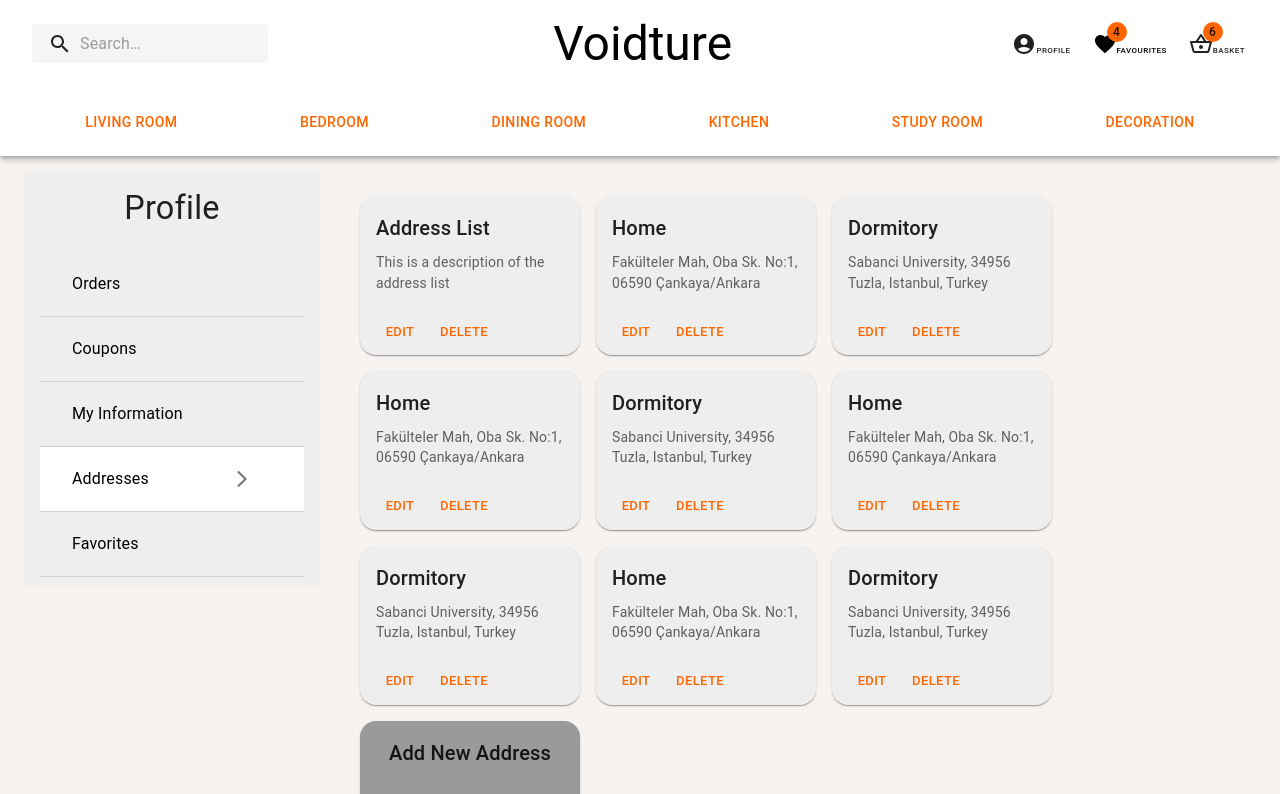
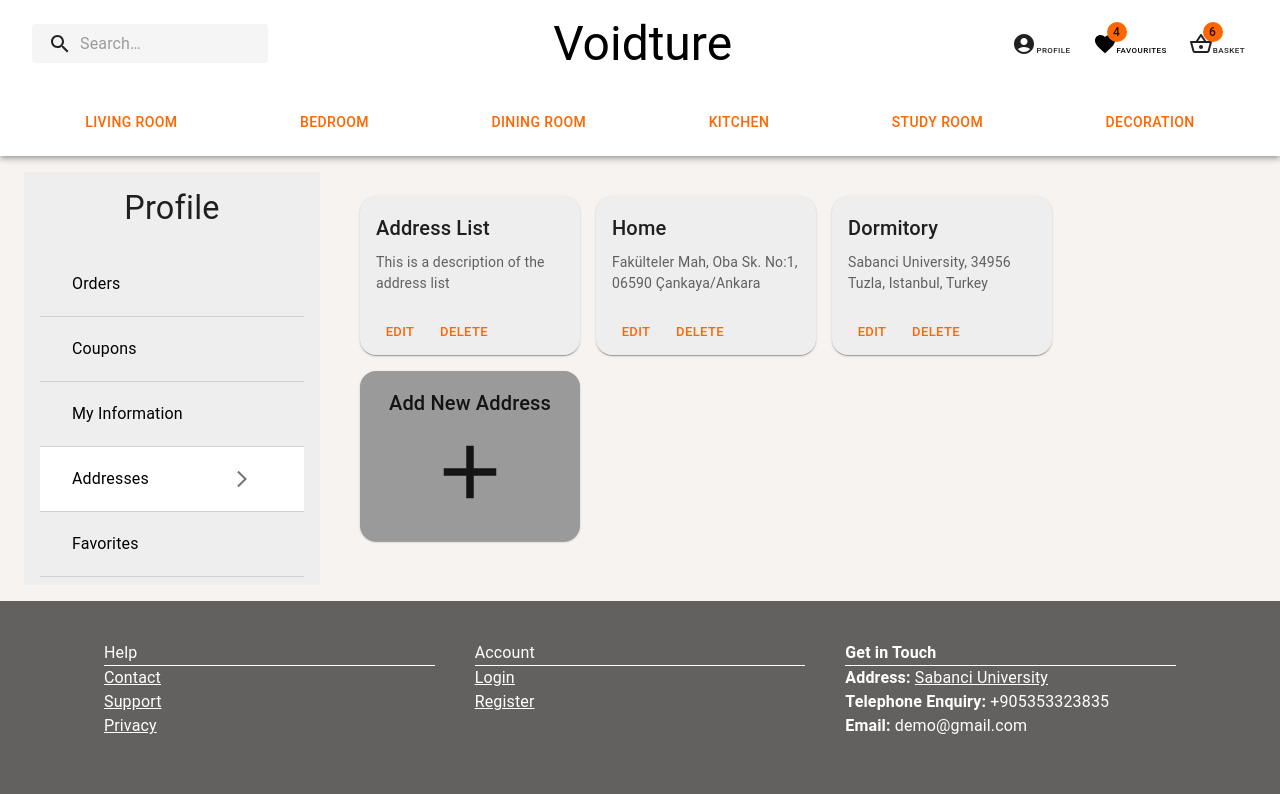
Before and after one commit to rebahozkoc/Ecommerce_Platform, a React (Create React App) app in the folder my-app/: page /update-address in a window 1280 px wide. Shown: the top 794 px of the page. Built offline with nearby package versions, Linux system fonts and the light colour scheme.

Commit message:
updateAddress page is done

```diff
--- a/my-app/src/components/account/updateAddressPage.js
+++ b/my-app/src/components/account/updateAddressPage.js
@@ -14,22 +14,28 @@ import AddressListAddNew from "../payment/addressList/addressListAddNew";
 
 const UpdateAddressPage = () => {
   const addressList = [
-    ["Address List", "This is a description of the address list"],
-    ["Home", "Fakülteler Mah, Oba Sk. No:1, 06590 Çankaya/Ankara"],
-    ["Dormitory", "Sabanci University, 34956 Tuzla, Istanbul, Turkey"],
-    ["Home", "Fakülteler Mah, Oba Sk. No:1, 06590 Çankaya/Ankara"],
-    ["Dormitory", "Sabanci University, 34956 Tuzla, Istanbul, Turkey"],
-    ["Home", "Fakülteler Mah, Oba Sk. No:1, 06590 Çankaya/Ankara"],
-    ["Dormitory", "Sabanci University, 34956 Tuzla, Istanbul, Turkey"],
-    ["Home", "Fakülteler Mah, Oba Sk. No:1, 06590 Çankaya/Ankara"],
-    ["Dormitory", "Sabanci University, 34956 Tuzla, Istanbul, Turkey"],
-  ];
+    {"index": 0, "title": "Address List", "firstName": "John", "lastName": "Doe", "description": "This is a description of the address list"},
+    {"index": 1, "title": "Home", "firstName": "Rebah", "lastName": "Özkoç", "description": "Fakülteler Mah, Oba Sk. No:1, 06590 Çankaya/Ankara"},
+    {"index": 2, "title": "Dormitory", "firstName": "Görkem", "lastName": "Yar", "description": "Sabanci University, 34956 Tuzla, Istanbul, Turkey"},
+    ];
 
-  addressList.push(["Add New Address", "Create a new address..."]);
+
+  addressList.push({"index": -1, "title": "Add New Address", "description": "Create a new address..."});
+
 
   const [open, setOpen] = React.useState(false);
+  const [dialogTitle, setDialogTitle] = React.useState("");
+  const [dialogContent, setDialogContent] = React.useState("");
 
-  const handleClickOpen = () => {
+  const handleClickOpen = (event) => {
+      console.log(event.currentTarget.getAttribute("id"));
+      if(event.currentTarget.getAttribute("id") === "-1"){
+        setDialogTitle("Add New Address");
+        setDialogContent();
+      }else{
+        setDialogTitle("Edit Address");
+        setDialogContent(addressList[event.currentTarget.getAttribute("id")]);
+        }
     setOpen(true);
   };
 
@@ -45,8 +51,9 @@ const UpdateAddressPage = () => {
             <AddressListGetOld
               isProfile={true}
               isNew={index === addressList.length - 1 ? true : false}
-              title={address[0]}
-              description={address[1]}
+              title={address["title"]}
+              description={address["description"]}
+              id={address["index"]}
               onClick={handleClickOpen}
             />
           </div>
@@ -55,10 +62,10 @@ const UpdateAddressPage = () => {
 
       <Dialog open={open} onClose={handleClose}>
         <DialogTitle>
-          {"Add Address"}
+          {dialogTitle}
         </DialogTitle>
         <DialogContent>
-          <AddressListAddNew />
+          <AddressListAddNew data={dialogContent}/>
         </DialogContent>
       </Dialog>
     </div>
--- a/my-app/src/components/payment/addressList/addressListAddNew.js
+++ b/my-app/src/components/payment/addressList/addressListAddNew.js
@@ -7,12 +7,13 @@ import Checkbox from '@mui/material/Checkbox';
 import { Box, Button } from '@mui/material';
 import themeOptions from '../../theme';
 
-const addressListAddNew = () => {
+const addressListAddNew = (props) => {
+  const data = props.data;
     return (
         <React.Fragment>
         <Box sx={{maxWidth:750, p:4}}>
       <Typography variant="h6" gutterBottom>
-        Shipping address
+      {data ? data["title"]: "Shipping address"}
       </Typography>
       <Grid container spacing={3}>
         <Grid item xs={12} sm={6}>
@@ -21,6 +22,8 @@ const addressListAddNew = () => {
             id="firstName"
             name="firstName"
             label="First name"
+            defaultValue= {data ? data["firstName"]: ""}
+
             fullWidth
             autoComplete="given-name"
             variant="standard"
@@ -32,6 +35,7 @@ const addressListAddNew = () => {
             id="lastName"
             name="lastName"
             label="Last name"
+            defaultValue= {data ? data["lastName"]: ""}
             fullWidth
             autoComplete="family-name"
             variant="standard"
@@ -43,6 +47,8 @@ const addressListAddNew = () => {
             id="address1"
             name="address1"
             label="Address line 1"
+            defaultValue= {data ? data["description"]: ""}
+
             fullWidth
             autoComplete="shipping address-line1"
             variant="standard"
@@ -53,6 +59,8 @@ const addressListAddNew = () => {
             id="address2"
             name="address2"
             label="Address line 2"
+            defaultValue= {data ? data["description"]: ""}
+
             fullWidth
             autoComplete="shipping address-line2"
             variant="standard"
--- a/my-app/src/components/payment/addressList/addressListForm.js
+++ b/my-app/src/components/payment/addressList/addressListForm.js
@@ -22,24 +22,20 @@ export default function AddressListForm(props) {
   const [value, setValue] = React.useState("01");
   const [newAddress, setNewAddress] = React.useState(false);
 
-
-
-
-
   const handleChange = (event) => {
     console.log("handleChange");
     console.log(event.target.value);
     setValue(event.target.value);
     if (event.target.value === "new") {
       setNewAddress(true);
-    }else{
+    } else {
       setNewAddress(false);
     }
   };
 
   return (
     <React.Fragment>
-      <Box sx={{ maxWidth: 750, pl: 4, pr: 4, pb:4, pt:3 }}>
+      <Box sx={{ maxWidth: 750, pl: 4, pr: 4, pb: 4, pt: 3 }}>
         <FormControl>
           <FormLabel id="demo-radio-buttons-group-label"></FormLabel>
           <RadioGroup
@@ -64,23 +60,20 @@ export default function AddressListForm(props) {
                 />
               );
             })}
-
-            <FormControlLabel
-              key={-1}
-              value="new"
-              control={<Radio />}
-              label={
-                <AddressListGetOld
-                  isNew={true}
-                  title={"Add New Address"}
-                  description={"Create a new address..."}
-                />
-              }
-            />
           </RadioGroup>
         </FormControl>
+        <Box sx={{ml:4}}>
+          <AddressListGetOld
+            onClick={() => {
+              setNewAddress(!newAddress);
+            }}
+            isNew={true}
+            title={"Add New Address"}
+            description={"Create a new address..."}
+          />
+        </Box>
       </Box>
-      {newAddress ? <AddressListAddNew />: <div> </div>}
+      {newAddress ? <AddressListAddNew /> : <div> </div>}
     </React.Fragment>
   );
 }
--- a/my-app/src/components/payment/addressList/addressListGetOld.js
+++ b/my-app/src/components/payment/addressList/addressListGetOld.js
@@ -13,7 +13,7 @@ export default function addressListGetOld(props) {
     return (
 <Card sx={{width: props.isProfile ? 220: 350, minHeight: 100, display: "block", borderRadius:4, bgcolor:themeOptions.palette.secondary.dark, m:1}}>
       <CardContent sx={{pb:0, mb:0}}>
-        <CardActionArea onClick={props.onClick} >
+        <CardActionArea id={props.id} onClick={props.onClick} >
         <Typography variant="h6" component="div" sx={{ mb: 1 }} align="center">
          {props.title}
         </Typography>
@@ -42,7 +42,7 @@ export default function addressListGetOld(props) {
       <CardActions>
         <Box sx={{display: { md: "block" }}}>
         {props.isProfile ? (
-              <Button size="small" color="primary" onClick={props.onClick}>
+              <Button id={props.id} size="small" color="primary" onClick={props.onClick}>
                 Edit
               </Button>
             ) : (
```
